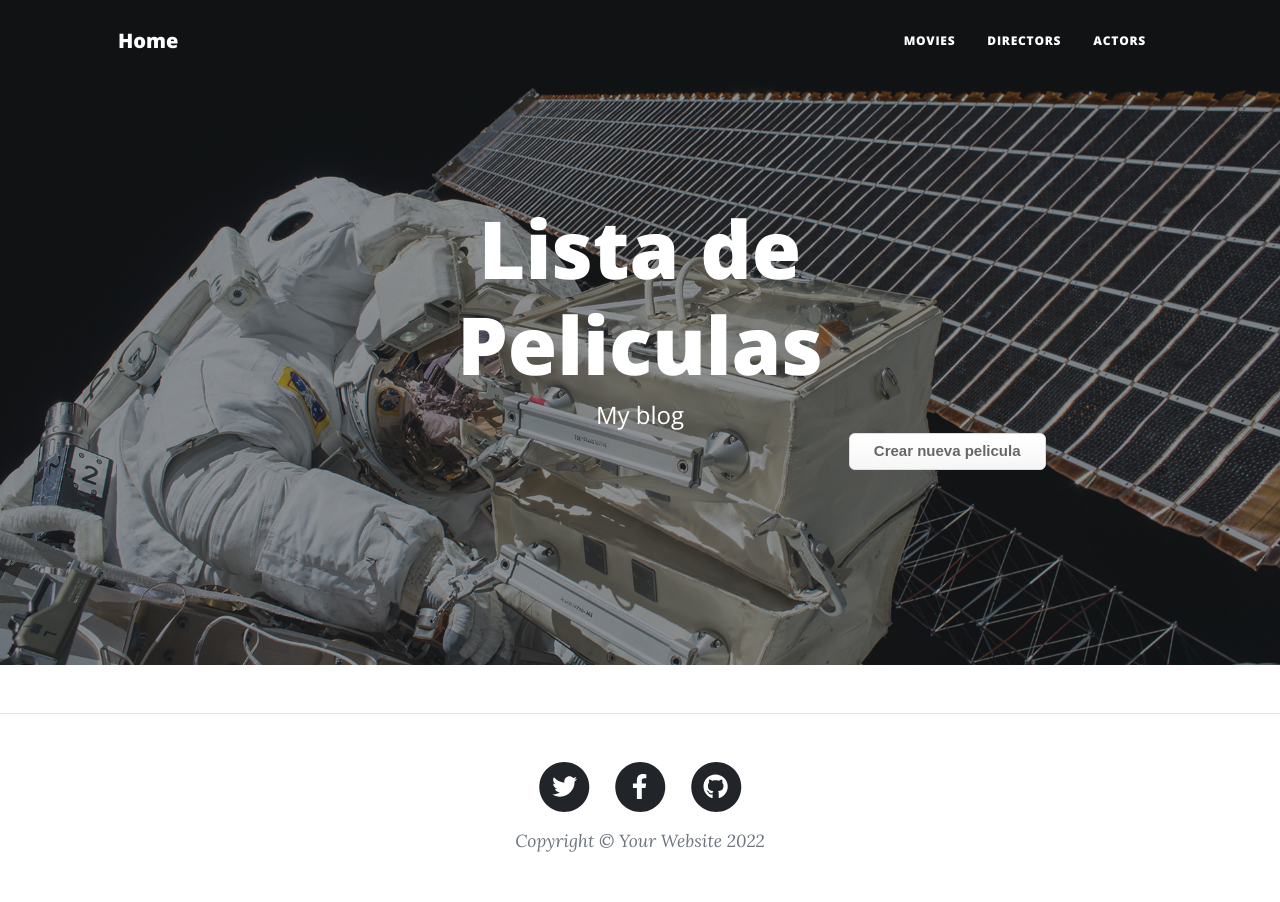
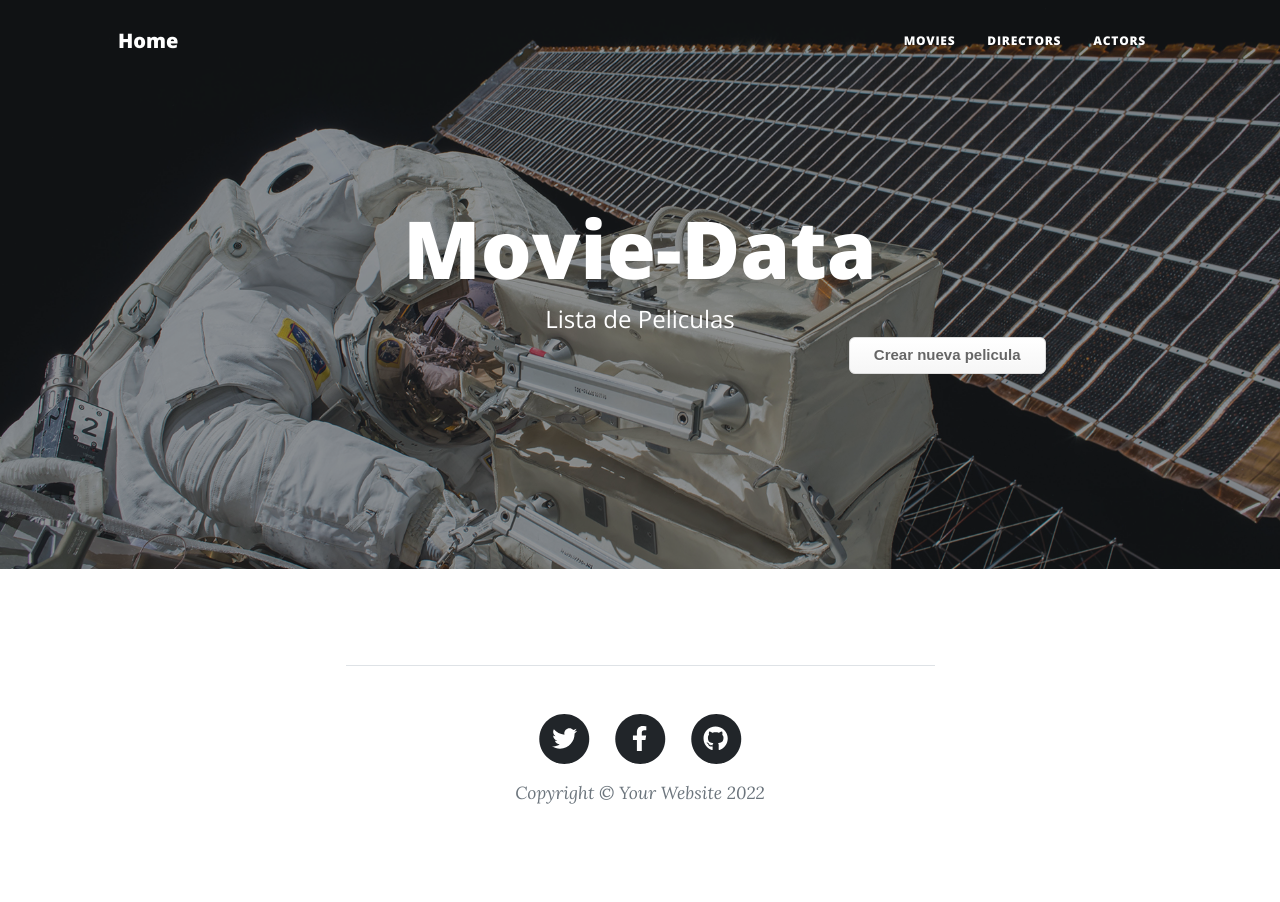
Before and after one commit to LucasIvanLezcano/Entrega1-Lezcano, a Django app: page /movie/movies in a window 1280 px wide. After the commit the page ends 804 px from the top, so only its background shows below. Run offline with Django 4.2, Linux system fonts and the light colour scheme; data that the repository does not hold is empty; some libraries are stand-ins or nearby versions.

Commit message:
actualizacion

```diff
--- a/my_blog/actor/views.py
+++ b/my_blog/actor/views.py
@@ -7,13 +7,9 @@
 from actor.forms import ActorForm
 
 def actors(request):
-    actors = Actor.objects.all()
-
-    context_dict = {"actors": actors}
-
     return render(
         request=request,
-        context=context_dict,
+        context={"actor_list": get_actors(request)},
         template_name="actor/actor_list.html",
     )
 def get_actors(request):
--- a/my_blog/home/templates/home/index.html
+++ b/my_blog/home/templates/home/index.html
@@ -73,12 +73,11 @@
             </div>
         </div>
         <!-- Main Content-->
-        {% block my_blog_content %}
         <div class="container px-4 px-lg-5">
             <div class="row gx-4 gx-lg-5 justify-content-center">
                 <div class="col-md-10 col-lg-8 col-xl-7">
                     <!-- Post preview-->
-
+                    {% block my_blog_content %}
                     <!-- Buscador -->
                     <h2>Buscador de peliculas</h2>
                     <form action="{% url 'home:search' %}" method="GET">
--- a/my_blog/movie/models.py
+++ b/my_blog/movie/models.py
@@ -1,10 +1,12 @@
 from django.db import models
+from ckeditor.fields import RichTextField
 
 
 class Movie(models.Model):
     name = models.CharField(max_length=40)
     release_date = models.DateField()
     produced_by = models.CharField(max_length=40)
+    description = RichTextField(null=True, blank=True)
 
     def __str__(self):
         return f"Name: {self.name} - Release_date: {self.release_date} - Produced_by: {self.produced_by}"
--- a/my_blog/movie/templates/movie/movie_form.html
+++ b/my_blog/movie/templates/movie/movie_form.html
@@ -20,6 +20,7 @@
     <div>
         <form action="" method="POST">
             {% csrf_token %}
+            {{ form.media }}
             {{ form.as_p }}
             <input type="submit" class="btn btn-primary" value="Guardar pelicula" />
         </form>
--- a/my_blog/movie/templates/movie/movie_list.html
+++ b/my_blog/movie/templates/movie/movie_list.html
@@ -7,8 +7,8 @@
         <div class="row gx-4 gx-lg-5 justify-content-center">
             <div class="col-md-10 col-lg-8 col-xl-7">
                 <div class="site-heading">
-                    <h1>Lista de Peliculas</h1>
-                    <span class="subheading">My blog</span>
+                    <h1>Movie-Data</h1>
+                    <span class="subheading">Lista de Peliculas</span>
                 </div>
             </div>
         </div>
@@ -24,20 +24,63 @@
         <div class="col-md-10 col-lg-8 col-xl-7">
             <!-- Post preview-->
 
-            {% for movie in movies %}
+            {% for movie in movie_list %}
                 <!-- Post preview-->
                 <div class="post-preview">
+                    <a href="{% url 'movie:movie-detail' movie.id %}">
                         <h2 class="post-title">{{ movie.name }}</h2>
-                        <h3 class="post-subtitle">Fecha de estreno {{ movie.release_date }}</h3>
-                        <h4 class="post-subtitle">Producida por :  {{ movie.produced_by}}</h4>
-
-
                 </div>
                 <!-- Divider-->
                 <hr class="my-4" />
             {% endfor %}
-            {% endblock %}
+<!--Pagination-->
+<div class="container p-4">
+    <div class="pagination justify-content-center">
+        <span class="step-links">
+            {% if movie_list.has_previous %}
+                <a href="?page=1">&laquo; first</a> |
+                <a href="?page={{ movie_list.previous_page_number }}">previous</a> |
+            {% endif %}
 
-        </div>
+            {% if movie_list.paginator.num_pages > 1 %}
+            <span class="current">
+                Page {{ movie_list.number }} of {{ movie_list.paginator.num_pages }} |
+            </span>
+            {% endif %}
+
+            {% if movie_list.has_next %}
+                <a href="?page={{ movie_list.next_page_number }}">next</a> |
+                <a href="?page={{ movie_list.paginator.num_pages }}">last &raquo;</a>
+            {% endif %}
+        </span>
     </div>
 </div>
+<!--end of Pagination-->
+
+<!--Pagination Class Based Views-->
+{% if is_paginated %}
+<div class="container p-4">
+    <div class="pagination justify-content-center">
+        <span class="step-links">
+            {% if page_obj.has_previous %}
+                <a href="?page=1">&laquo; first</a> |
+                <a href="?page={{ movie_list.previous_page_number }}">previous</a> |
+            {% endif %}
+
+            {% if page_obj.paginator.num_pages > 1 %}
+            <span class="current">
+                Page {{ page_obj.number }} of {{ page_obj.paginator.num_pages }} |
+            </span>
+            {% endif %}
+
+            {% if page_obj.has_next %}
+                <a href="?page={{ page_obj.next_page_number }}">next</a> |
+                <a href="?page={{ page_obj.paginator.num_pages }}">last &raquo;</a>
+            {% endif %}
+        </span>
+    </div>
+</div>
+{% endif %}
+<!--end of Pagination-->
+
+{% endblock %}
--- a/my_blog/movie/urls.py
+++ b/my_blog/movie/urls.py
@@ -6,4 +6,12 @@
 urlpatterns = [
     path("movies", views.movies, name="movie-list"),
     path("movie/add", view=views.create_movies, name="movie-add"),
+    path('movie/<int:pk>/detail/', views.movie_detail, name='movie-detail'),
+    path('movie/<int:pk>/update/', views.movie_update, name='movie-update'),
+    path('movie/<int:pk>/delete/', views.movie_delete, name='movie-delete'),
+
+
+
+
+
 ]
--- a/my_blog/movie/views.py
+++ b/my_blog/movie/views.py
@@ -1,10 +1,12 @@
 from django.shortcuts import render
 from django.core.paginator import Paginator
 from django.contrib import messages
-
+from django.forms.models import model_to_dict
 
 from movie.models import Movie
 from movie.forms import MovieForm
+
+
 def movies(request):
     movies = Movie.objects.all()
 
@@ -12,7 +14,7 @@
 
     return render(
         request=request,
-        context=context_dict,
+        context={"movie_list": get_movies(request)},
         template_name="movie/movie_list.html",
     )
 def get_movies(request):
@@ -62,3 +64,82 @@
         context=context_dict,
         template_name="movie/movie_form.html",
     )
+
+
+def movie_detail(request, pk: int):
+    return render(
+        request=request,
+        context={"movie": Movie.objects.get(pk=pk)},
+        template_name="movie/movie_detail.html",
+    )
+
+
+def movie_update(request, pk: int):
+    movie = Movie.objects.get(pk=pk)
+
+    if request.method == "POST":
+        movie_form = MovieForm(request.POST)
+        if movie_form.is_valid():
+            data = movie_form.cleaned_data
+            movie.name = data["name"]
+            movie.release_date = data["release_date"]
+            movie.produced_by = data["produced_by"]
+            movie.description = data["description"]
+            movie.save()
+
+            return render(
+                request=request,
+                context={"movie": movie},
+                template_name="movie/movie_detail.html",
+            )
+
+    movie_form = MovieForm(model_to_dict(movie))
+    context_dict = {
+        "movie": movie,
+        "form": movie_form,
+    }
+    return render(
+        request=request, context=context_dict, template_name="movie/movie_form.html"
+    )
+
+def movie_delete(request, pk: int):
+    movie = Movie.objects.get(pk=pk)
+    if request.method == "POST":
+        movie.delete()
+
+        movies = Movie.objects.all()
+        context_dict = {"movie_list": movies}
+        return render(
+            request=request,
+            context=context_dict,
+            template_name="movie/movie_list.html",
+        )
+
+    context_dict = {
+        "movie": movie,
+    }
+    return render(
+        request=request,
+        context=context_dict,
+        template_name="movie/movie_delete.html",
+    )
+
+
+
+from django.core.exceptions import ValidationError
+from django.urls import reverse_lazy
+from django.views.generic import ListView
+from django.views.generic.detail import DetailView
+from django.views.generic.edit import CreateView, UpdateView, DeleteView
+
+from movie.models import Movie
+
+class MovieListView(ListView):
+    model: Movie
+    paginate_by = 3
+    template_name = "movie/movie_list.html"
+
+class MovieDetailView(DeleteView):
+    model = Movie
+    template_name = "movie/movie_detail.html"
+    fields = ["name", "release_date", "produced_by", "description",]
--- a/my_blog/my_blog/settings.py
+++ b/my_blog/my_blog/settings.py
@@ -38,6 +38,7 @@
     'django.contrib.sessions',
     'django.contrib.messages',
     'django.contrib.staticfiles',
+    'ckeditor',
     'movie',
     'actor',
     'director',
--- a/requirements.txt
+++ b/requirements.txt
@@ -1 +1,2 @@
 Django==4.1.2
+django-ckeditor==6.5.1
```
Also changed, not shown: my_blog/actor/templates/actor/actor_list.html (+51 -9 lines), my_blog/director/templates/director/director_list.html (+48 -2 lines), my_blog/director/views.py (+2 -5 lines), my_blog/movie/forms.py (+15 -2 lines), my_blog/movie/templates/movie/movie_delete.html (added, +34 -0 lines), my_blog/movie/templates/movie/movie_detail.html (added, +49 -0 lines), my_blog/movie/migrations/0002_movie_description.py (added).
